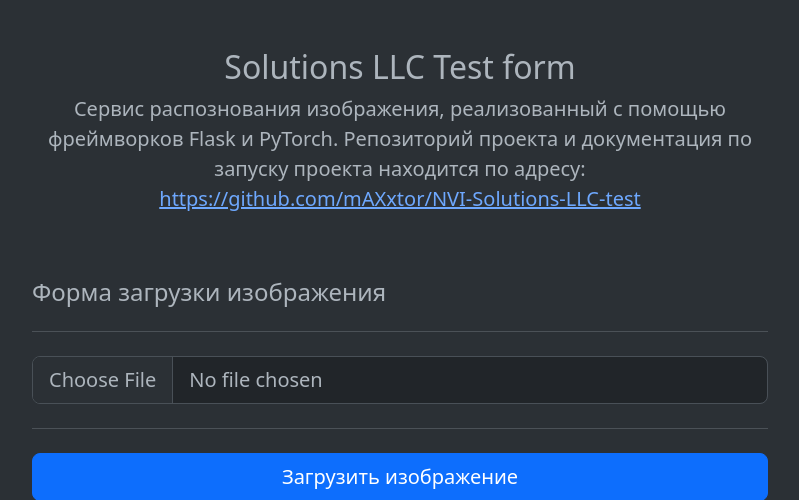
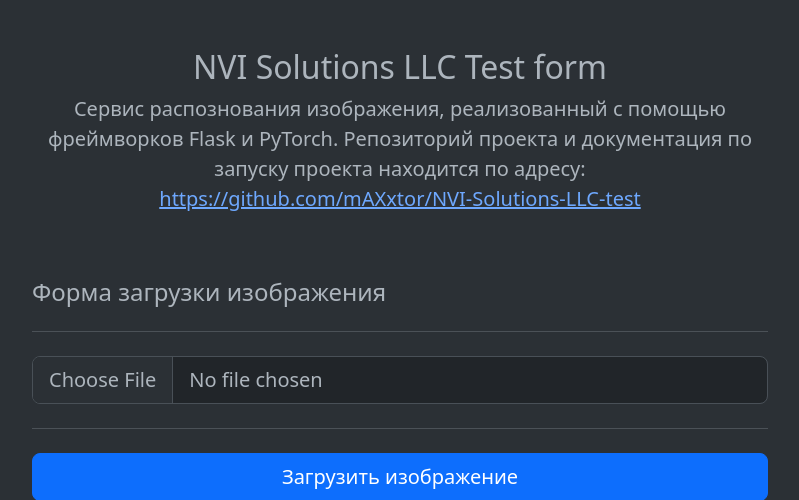
Before and after one commit to mAXxtor/NVI-Solutions-LLC-test, a Flask app: page / in a window 1280 px wide. Shown: the top 500 px of the page, without its empty margins (240-1039 px from the left). Run offline with Flask 3, Linux system fonts and the light colour scheme.

Commit message:
edit company

```diff
--- a/templates/index.html
+++ b/templates/index.html
@@ -1,5 +1,5 @@
 {% extends 'base.html' %}
-{% block title %}Solutions LLC Test form{% endblock %}
+{% block title %}NVI Solutions LLC Test form{% endblock %}
 
 {% block content %}
 <div class="row align-items-center" style="min-height: 20rem;">
@@ -7,7 +7,7 @@
 
     <!-- Intro -->
     <div class="py-5 text-center">
-      <h2>Solutions LLC Test form</h2>
+      <h2>NVI Solutions LLC Test form</h2>
       <p class="lead">
         Сервис распознования изображения, реализованный с помощью фреймворков Flask и PyTorch. Репозиторий проекта и документация по запуску проекта находится по адресу:
         <br><a href="https://github.com/mAXxtor/NVI-Solutions-LLC-test" target="_blank">https://github.com/mAXxtor/NVI-Solutions-LLC-test</a>
```
